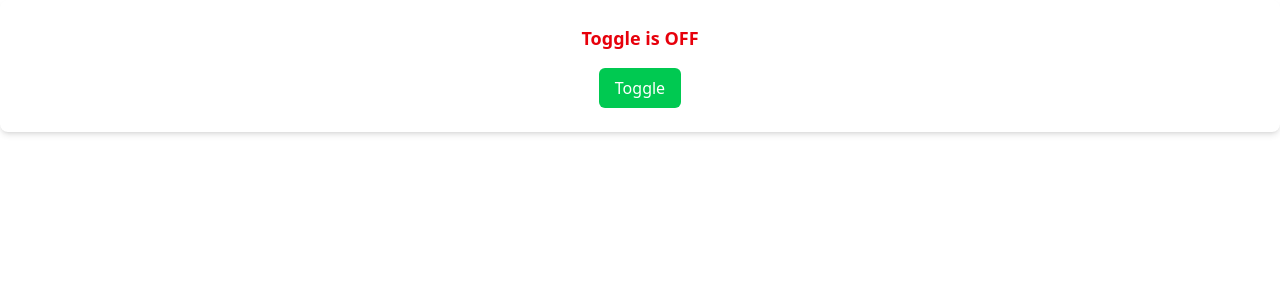
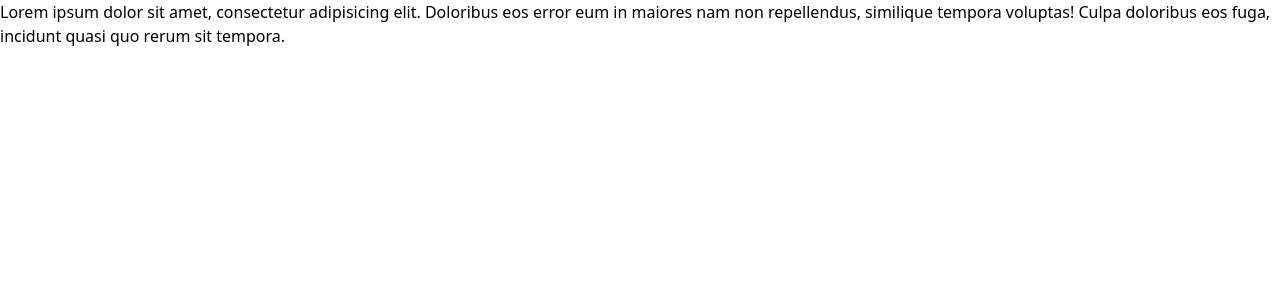
Before and after one commit to Viktor1504/React19_Examples_Code, a React (Vite) app: page /info in a window 1280 px wide. Shown: the top 300 px of the page. Built offline with nearby package versions, Linux system fonts and the light colour scheme.

Commit message:
React-Router

```diff
--- a/src/App.tsx
+++ b/src/App.tsx
@@ -1,50 +1,7 @@
-import { useState } from 'react'
+import AppRoutes from './router.tsx'
 
-// Тип для возвращаемого значения хука
-type UseToggleReturn = {
-  isOn: boolean
-  toggle: () => void
+const App = () => {
+  return <AppRoutes />
 }
 
-// Кастомный хук
-const useToggle = (initialState: boolean = false): UseToggleReturn => {
-  const [isOn, setIsOn] = useState(initialState)
-
-  const toggle = () => {
-    setIsOn((prev) => !prev)
-  }
-
-  return {
-    isOn,
-    toggle,
-  }
-}
-
-// Пример использования в компоненте
-function ToggleComponent() {
-  const { isOn, toggle } = useToggle()
-
-  return (
-    <div className="flex flex-col items-center gap-4 p-6 bg-white rounded-lg shadow-md">
-      <p
-        className={`text-lg font-semibold ${isOn ? 'text-green-600' : 'text-red-600'}`}
-      >
-        Toggle is {isOn ? 'ON' : 'OFF'}
-      </p>
-      <button
-        className={`px-4 py-2 rounded-md text-white font-medium transition-colors ${
-          isOn
-            ? 'bg-red-500 hover:bg-red-600'
-            : 'bg-green-500 hover:bg-green-600'
-        }`}
-        onClick={toggle}
-      >
-        Toggle
-      </button>
-    </div>
-  )
-}
-
-const App = () => <ToggleComponent />
-
 export default App
--- /dev/null
+++ b/src/Home.tsx
@@ -0,0 +1,11 @@
+import { NavLink } from 'react-router'
+
+const Home = () => {
+  return (
+    <div>
+      <NavLink to={'/info'}>Info</NavLink>
+    </div>
+  )
+}
+
+export default Home
--- /dev/null
+++ b/src/Info.tsx
@@ -0,0 +1,13 @@
+const Info = () => {
+  return (
+    <div>
+      <p>
+        Lorem ipsum dolor sit amet, consectetur adipisicing elit. Doloribus eos
+        error eum in maiores nam non repellendus, similique tempora voluptas!
+        Culpa doloribus eos fuga, incidunt quasi quo rerum sit tempora.
+      </p>
+    </div>
+  )
+}
+
+export default Info
--- /dev/null
+++ b/src/NotFound.tsx
@@ -0,0 +1,13 @@
+import { Navigate } from 'react-router'
+
+const NotFound = () => {
+  return (
+    <div>
+      <h1>404 - Page Not Found</h1>
+      <p>Sorry, the page you are looking for does not exist.</p>
+      <Navigate to={'/'} replace={true} />
+    </div>
+  )
+}
+
+export default NotFound
--- a/src/main.tsx
+++ b/src/main.tsx
@@ -1,7 +1,10 @@
-import {createRoot} from 'react-dom/client'
+import { createRoot } from 'react-dom/client'
 import './index.css'
 import App from './App.tsx'
+import { BrowserRouter } from 'react-router'
 
 createRoot(document.getElementById('root')!).render(
-    <App/>
+  <BrowserRouter>
+    <App />
+  </BrowserRouter>,
 )
--- /dev/null
+++ b/src/router.tsx
@@ -0,0 +1,16 @@
+import { Route, Routes } from 'react-router'
+import Info from './Info.tsx'
+import NotFound from './NotFound.tsx'
+import Home from './Home.tsx'
+
+const AppRoutes = () => {
+  return (
+    <Routes>
+      <Route path={'/'} element={<Home />} />
+      <Route path={'/info'} element={<Info />} />
+      <Route path={'/*'} element={<NotFound />} />
+    </Routes>
+  )
+}
+
+export default AppRoutes
```
